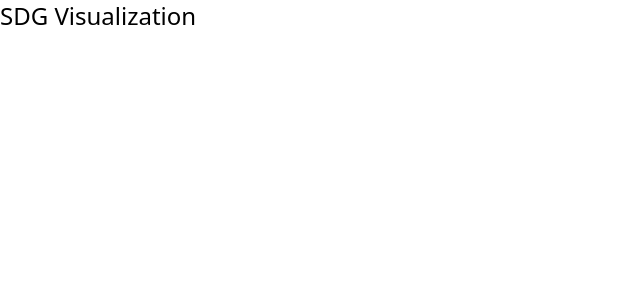
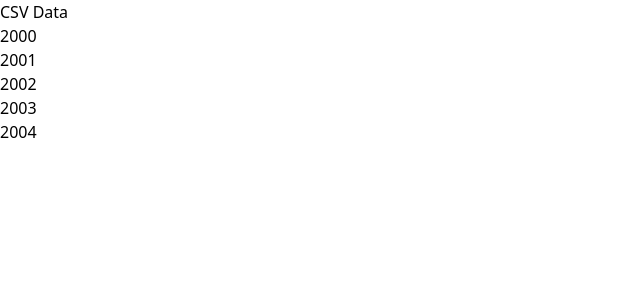
Before and after one commit to Toranian/sdg-visualization, a React (Vite) app: page / in a window 1280 px wide. Shown: the top 300 px of the page, without its empty margins (0-640 px from the left). Built offline with nearby package versions, Linux system fonts and the light colour scheme.

Commit message:
chore: added d3

```diff
--- a/package.json
+++ b/package.json
@@ -10,11 +10,14 @@
     "preview": "vite preview"
   },
   "dependencies": {
+    "d3": "^7.9.0",
+    "d3-geo": "^3.1.1",
     "papaparse": "^5.4.1",
     "react": "^18.3.1",
     "react-dom": "^18.3.1"
   },
   "devDependencies": {
+    "@types/d3": "^7.4.3",
     "@types/papaparse": "^5.3.14",
     "@types/react": "^18.3.3",
     "@types/react-dom": "^18.3.0",
--- a/src/App.tsx
+++ b/src/App.tsx
@@ -1,10 +1,13 @@
-import { useEffect } from "react";
+import { useEffect, useState } from "react";
 import { getCSVFile } from "./utils";
+import { SDGRow } from "./types";
 
 function App() {
+  const [data, setData] = useState<SDGRow[]>([]);
+
   const getData = async () => {
-    const { data } = await getCSVFile();
-    console.log(data);
+    const { data: csvData } = await getCSVFile();
+    setData(csvData);
   };
 
   useEffect(() => {
@@ -12,9 +15,21 @@ function App() {
   }, []);
 
   return (
-    <>
-      <h1 className="text-2xl">SDG Visualization</h1>
-    </>
+    <div>
+      <h2>CSV Data</h2>
+
+      {data.length === 0 && <h1>Loading data...</h1>}
+
+      {data.length > 0 && (
+        <div>
+          {data.slice(0, 5).map((row: SDGRow, index) => (
+            <div key={index} className="flex flex-row">
+              {row.year}
+            </div>
+          ))}
+        </div>
+      )}
+    </div>
   );
 }
 
```
Also changed, not shown: 1 other file (tests, documents, lock files or other folders).
